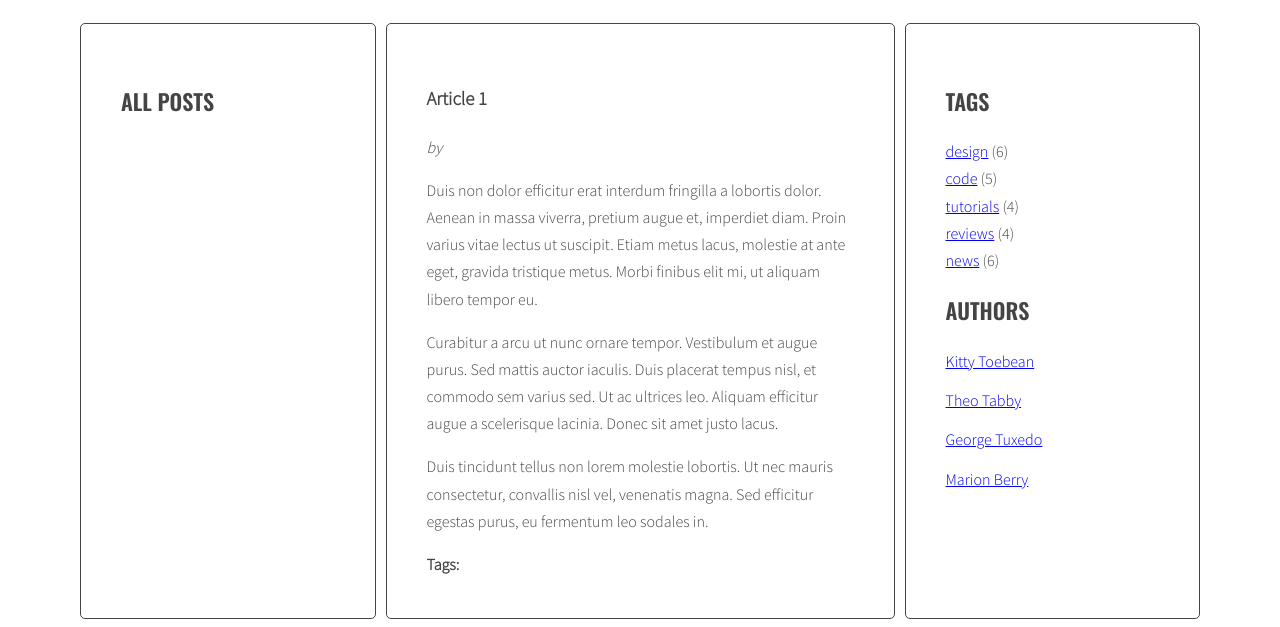
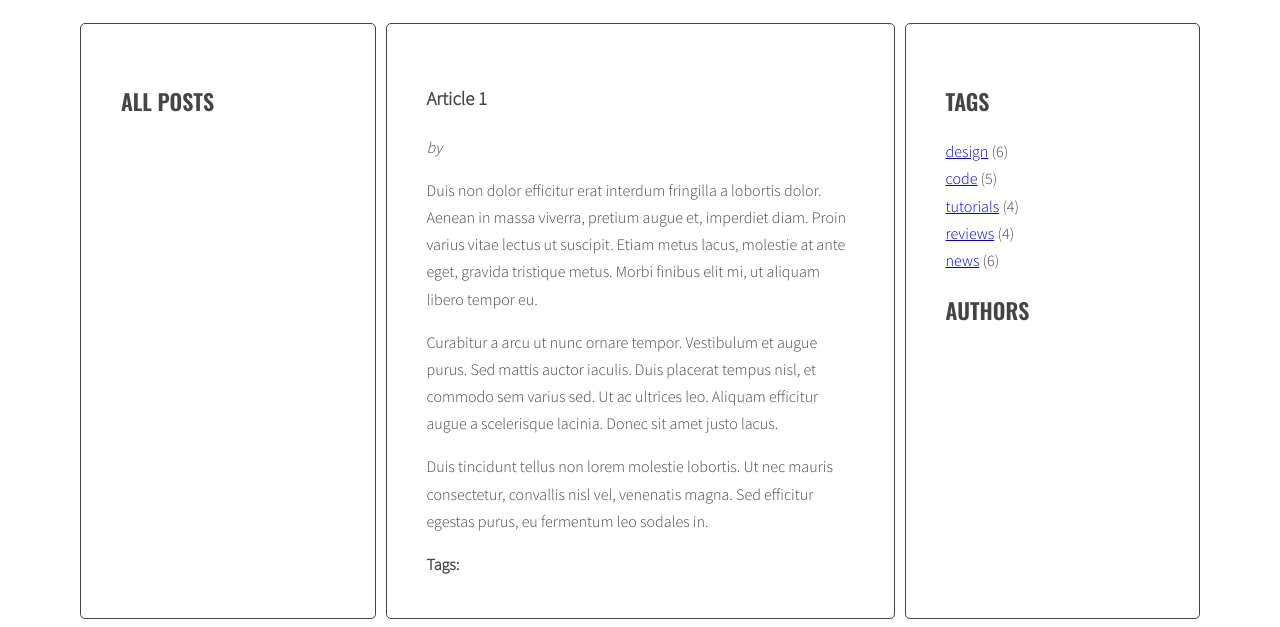
Before and after one commit to rado-jedro/javascript-blog, a website: page index.html in a window 1280 px wide. Shown: the part 220-847 px from the top of the page. Drawn offline with nearby package versions, Linux system fonts and the light colour scheme.

Commit message:
Remove authors from right sidebar .list .authors

```diff
--- a/index.html
+++ b/index.html
@@ -221,22 +221,22 @@
                   <ul class="list authors">
                     <li>
                       <a href="#">
-                        <span class="author-name">Kitty Toebean</span>
+
                       </a>
                     </li>
                     <li>
                       <a href="#">
-                        <span class="author-name">Theo Tabby</span>
+
                       </a>
                     </li>
                     <li>
                       <a href="#">
-                        <span class="author-name">George Tuxedo</span>
+
                       </a>
                     </li>
                     <li>
                       <a href="#">
-                        <span class="author-name">Marion Berry</span>
+
                       </a>
                     </li>
                   </ul>
```
